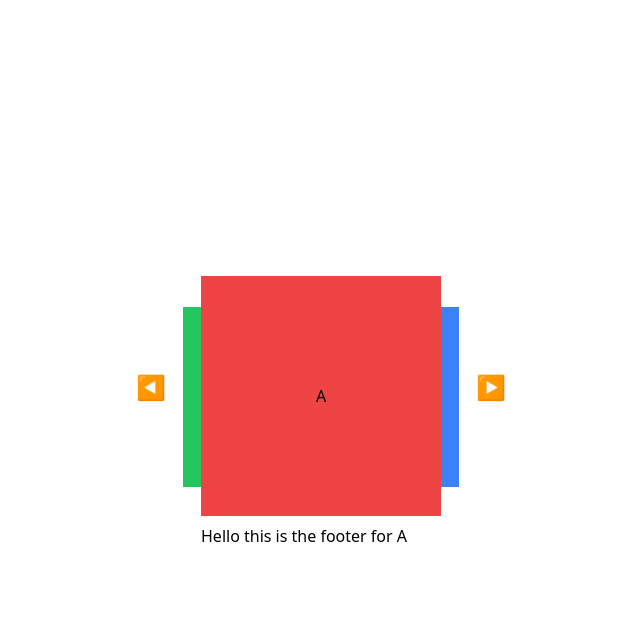
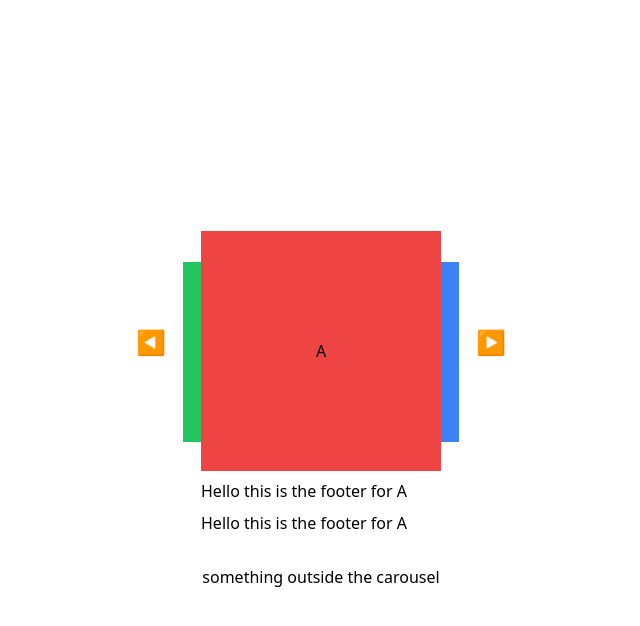
Before and after one commit to Carlos-err406/svelte-triple-state-switch, a SvelteKit app: page / in a window 1280 px wide. Both pictures are taken after a click on the button "◀️". Shown: the top 626 px of the page, without its empty margins (319-959 px from the left). Built offline with nearby package versions, Linux system fonts and the light colour scheme.

Commit message:
rf: auto next  on mount

```diff
--- a/src/lib/components/carousel/carousel.svelte
+++ b/src/lib/components/carousel/carousel.svelte
@@ -26,7 +26,7 @@
 
 <script lang="ts">
 	import { cn } from '$lib/utils.js';
-	import { onMount, setContext } from 'svelte';
+	import { onMount, setContext, tick } from 'svelte';
 	import { derived, writable, type Readable, type Writable } from 'svelte/store';
 	import { fade } from 'svelte/transition';
 
@@ -169,7 +169,7 @@
 		wrapper
 			?.querySelectorAll<HTMLElement>('[data-carousel-button]')
 			.forEach((element) => element.addEventListener('click', eventHandler));
-
+		tick().then(next);
 		return () => {
 			destroyInterval();
 			wrapper
--- a/src/routes/+page.svelte
+++ b/src/routes/+page.svelte
@@ -2,7 +2,8 @@
 	import * as Carousel from '$lib/index.js';
 </script>
 
-<Carousel.Root>
+<div class="h-[354px]">
+	<Carousel.Root interval={30000}>
 		<svelte:fragment let:builder slot="prev">
 			<button {...builder} type="button" class="scale-150">◀️</button>
 		</svelte:fragment>
@@ -11,7 +12,12 @@
 		</svelte:fragment>
 		<Carousel.Item>
 			<div class="size-60 flex items-center justify-center bg-red-500">A</div>
-		<svelte:fragment slot="footer">Hello this is the footer for A</svelte:fragment>
+			<svelte:fragment slot="footer">
+				<div class="flex flex-col gap-2">
+					<span> Hello this is the footer for A </span>
+					<span> Hello this is the footer for A </span>
+				</div>
+			</svelte:fragment>
 		</Carousel.Item>
 		<Carousel.Item>
 			<div class="size-60 flex items-center justify-center bg-blue-500">B</div>
@@ -27,3 +33,5 @@
 			<div class="size-60 flex items-center justify-center bg-green-500">E</div>
 		</Carousel.Item>
 	</Carousel.Root>
+</div>
+<div>something outside the carousel</div>
```
Lines whose indentation alone changed are shown as unchanged.
